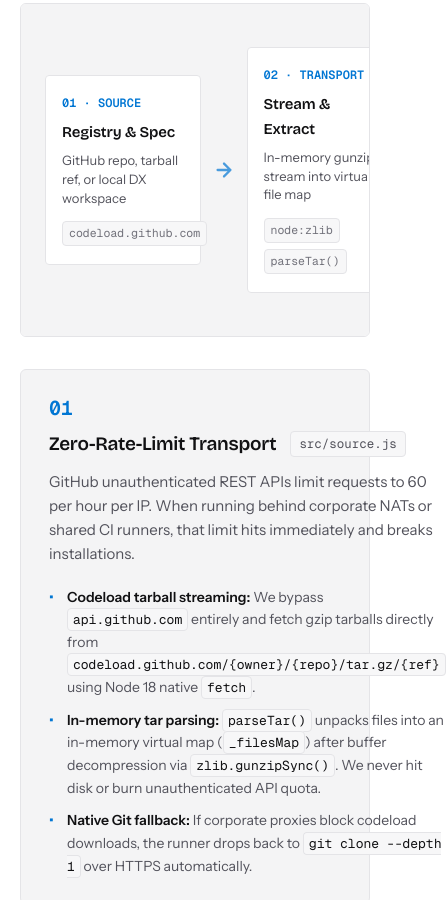
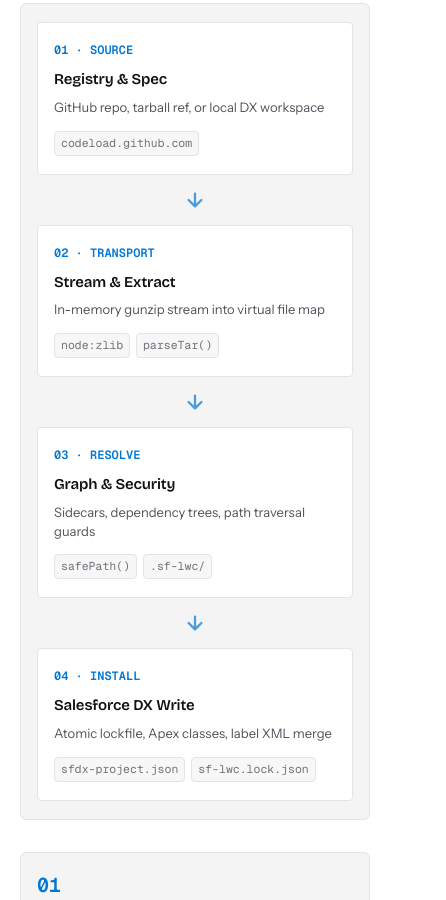
Before and after one commit to srinu2003/sf-lwc, a website: page docs/index.html in a window 390 px wide. Shown: the part 4642-5542 px from the top of the page, 446 px wide, since content can reach past the window. Drawn offline with nearby package versions, Linux system fonts and the light colour scheme.

Commit message:
docs(style): fix mobile responsiveness at narrow viewports with vertical flow stack and adaptive padding

```diff
--- a/docs/style.css
+++ b/docs/style.css
@@ -623,6 +623,8 @@ p code, .section-head code {
   padding: 0.125rem 0.3125rem;
   border-radius: var(--r-sm);
   border: 1px solid var(--line);
+  word-break: break-word;
+  overflow-wrap: anywhere;
 }
 
 /* Architecture Flow Diagram */
@@ -784,10 +786,44 @@ p code, .section-head code {
   border-radius: var(--r-sm);
   padding: 0.125rem 0.25rem;
 }
+@media (max-width: 768px) {
+  .arch-flow-wrap {
+    padding: 1.125rem 1rem;
+    overflow-x: visible;
+  }
+  .arch-flow {
+    flex-direction: column;
+    align-items: stretch;
+    gap: 0.625rem;
+    min-width: 0;
+  }
+  .flow-card {
+    width: 100%;
+    min-width: 0;
+  }
+  .flow-arrow {
+    transform: rotate(90deg);
+    padding: 0.25rem 0;
+  }
+}
+
 @media (max-width: 600px) {
   .arch-stage {
     grid-template-columns: 1fr;
-    gap: 0.5rem;
+    gap: 0.75rem;
+    padding: 1.25rem 1rem;
+  }
+  .cli-flags-wrap {
+    padding: 1.25rem 1rem;
+  }
+  .cli-flags-grid {
+    grid-template-columns: 1fr;
+  }
+  .prereq-card {
+    padding: 1.25rem 1rem;
+  }
+  .prereq-grid {
+    grid-template-columns: 1fr;
   }
 }
 
```
